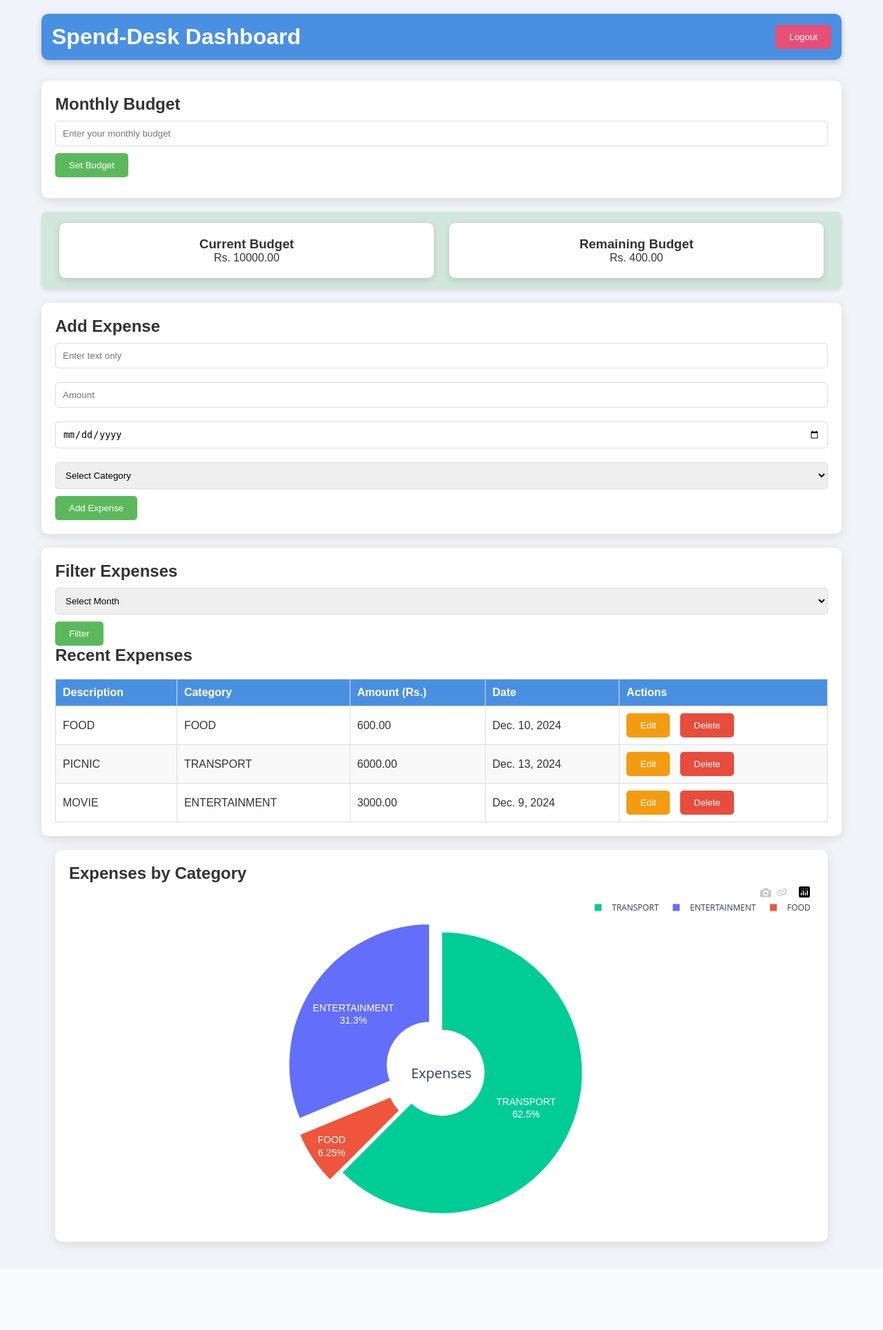
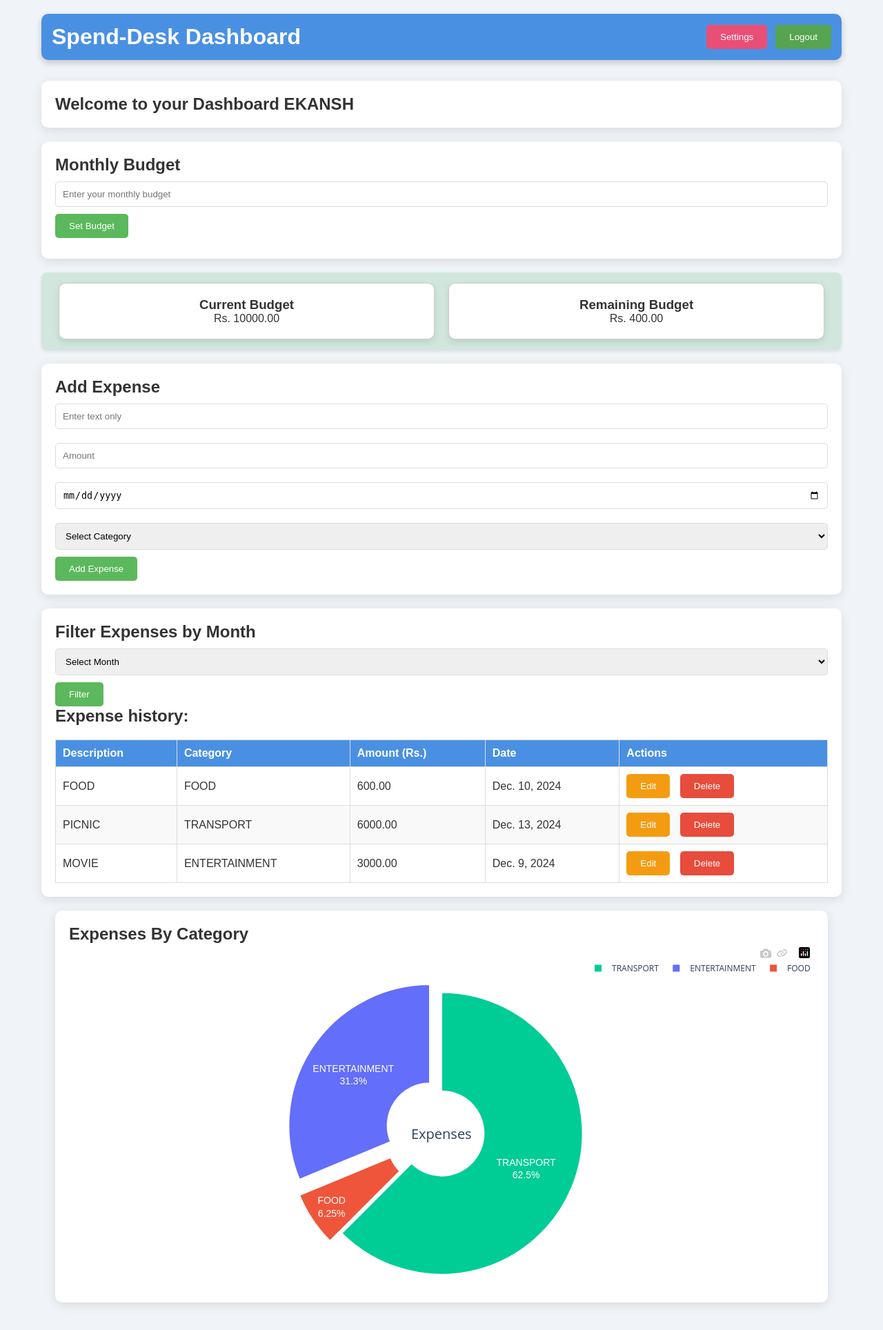
Before and after one commit to EkanshGupta0618/Spend-Desk, a Django app: page /dashboard/ in a window 1280 px wide. Shown: the whole page at 69% size. Before the commit the page ends 1811 px from the top, so only its background shows below. Run offline with Django 5.2, Linux system fonts and the light colour scheme; a user stored in the database is signed in; data comes from the database, SQL or seed files in the repository; both versions use the stored data as it was after the commit.

Commit message:
modified:   app1/__pycache__/views.cpython-312.pyc 	modified:   app1/views.py 	modified:   db.sqlite3 	modified:   registration/__pycache__/urls.cpython-312.pyc 	modified:   registration/urls.py 	modified:   static/css/dashboard.css 	modified:   static/css/home.css 	new file:   "static/images/DALL\302\267E 2024-12-18 14.06.48 - A woman with a calm and happy expression using a laptop while sitting comfortably. The laptop screen shows a generic financial management website inte.webp" 	modified:   templates/dashboard.html 	modified:   templates/home.html

```diff
--- a/app1/views.py
+++ b/app1/views.py
@@ -34,6 +34,8 @@ def home_page(request):
             fail_silently=False,
         )
         return render(request, 'home.html')
+    return render(request, 'home.html')  # Ensure to return a response for GET requests
+
 # ===============================================================================
 # ============================Login Page=========================================
 #For login page of the website
@@ -141,6 +143,9 @@ def password_reset(request):
 @login_required(login_url='login')
 def dashboard(request):
 
+    #fectch user name
+    user_name = request.user.username
+
     # Fetch the user's budget
     budget = Budget.objects.filter(user=request.user).first()
     current_budget = budget.monthly_budget if budget else 0.0
@@ -229,6 +234,7 @@ def dashboard(request):
     months = [(i, datetime(2021, i, 1).strftime('%B')) for i in range(1, 13)]  # Example year 2021
 
     return render(request, 'dashboard.html', {
+        'user_name': user_name.upper(),
         'budget': current_budget,
         'remaining': remaining_budget,
         'expenses': expenses,
@@ -259,7 +265,6 @@ def set_budget(request):
     return redirect('dashboard')  # Redirect if not a POST request
 # ==================================================================================
 # ============================= Add Expense Page====================================
-# In app1/views.py
 @login_required(login_url='login')
 def add_expense(request):
     if request.method == 'POST':
@@ -280,9 +285,9 @@ def add_expense(request):
         else:  # Otherwise, create a new expense
             Expense.objects.create(
                 user=request.user,
-                description=description,
+                description=description.upper(),
                 amount=amount,
-                category=category,
+                category=category.upper(),
                 date=date  # Set the date
             )
             messages.success(request, 'Expense added successfully!')
--- a/registration/urls.py
+++ b/registration/urls.py
@@ -23,10 +23,10 @@ from django.contrib.auth.views import LogoutView
 
 urlpatterns = [
     path('admin/', admin.site.urls),
-    path('', views.sign_up_page, name='signup'),                                # SignUpPage to sign_up_page
+    path('signup/', views.sign_up_page, name='signup'),                                # SignUpPage to sign_up_page
     path('login/', views.login_page, name='login'),                             # LoginPage to login_page
     path('logout/', LogoutView.as_view(next_page='login'), name='logout'),      # LogoutPage to logout
-    path('home/', views.home_page, name='home'),                                # HomePage to home_page
+    path('', views.home_page, name='home'),                                # HomePage to home_page
     path('forgot_password/', views.forgot_password, name='forgot_password'),    # ForgotPassword to forgot_password
     path('otp_fill/', views.otp_fill, name='otp_fill'),                         # OTP_Fill to otp_fill
     path('password_reset/', views.password_reset, name='password_reset'),       # PasswordReset
--- a/static/css/dashboard.css
+++ b/static/css/dashboard.css
@@ -28,9 +28,26 @@ body {
   box-shadow: 0 4px 10px rgba(0, 0, 0, 0.2);
 }
 
+.user-btn{
+  display: flex;
+  justify-content: space-between;
+  align-items: center;
+}
+
+.setting-btn {
+  background-color: #56a44f; /* Pink background */
+  color: white;
+  padding: 10px 20px;
+  border: none;
+  border-radius: 5px;
+  cursor: pointer;
+  transition: background-color 0.3s ease;
+}
+
 .logout-btn {
   background-color: #e94e77; /* Pink background */
   color: white;
+  margin: 0 12px;
   padding: 10px 20px;
   border: none;
   border-radius: 5px;
@@ -133,6 +150,7 @@ table {
   width: 100%;
   border-collapse: collapse; /* Ensures borders are collapsed */
   margin-top: 20px; /* Adds space above the table */
+  text-transform: capitalize;
 }
 
 th,
@@ -199,10 +217,12 @@ tr:hover {
 
 .chart-container {
   margin: 20px;
+  text-transform: capitalize;
 }
 
 .plotly-graph-div {
   transition: transform 0.3s ease; /* Smooth transition for zoom effect */
+  text-transform: capitalize;
 }
 
 /* Media Queries for Responsive Design */
--- a/static/css/home.css
+++ b/static/css/home.css
@@ -142,6 +142,5 @@ body {
 .about-us {
   justify-content: center;
   align-items: center;
-  background-color: #a94f1abb;
-  color: white;
+  color: black;
 }
--- a/templates/dashboard.html
+++ b/templates/dashboard.html
@@ -15,12 +15,23 @@
     <div class="container">
         <div class="header">
             <h1>Spend-Desk Dashboard</h1>
-            <form action="{% url 'logout' %}" method="POST">
-                {% csrf_token %}
-                <button type="submit" class="logout-btn">Logout</button>
-            </form>
+            <div class="user-btn">
+                <form action="{% url 'logout' %}" method="POST">
+                    {% csrf_token %}
+                    <button type="submit" class="logout-btn">Settings</button>
+                </form>
+                <form action="{% url 'logout' %}" method="POST">
+                    {% csrf_token %}
+                    <button type="submit" class="setting-btn">Logout</button>
+                </form>
+            </div>
         </div>
 
+        <div class="budget-section">
+            <div>
+                <h2>Welcome to your Dashboard {{ user_name }}</h2>
+            </div>
+        </div>
 
         <div class="budget-section">
             <h2>Monthly Budget</h2>
@@ -71,7 +82,7 @@
 
         <div class="expense-list">
              <div class="filter-section">
-                <h2>Filter Expenses</h2>
+                <h2>Filter Expenses by Month</h2>
                 <form method="GET">
                     <select name="month" required>
                         <option value="">Select Month</option>
@@ -84,7 +95,7 @@
                     <button type="submit" class="submit-btn">Filter</button>
                 </form>
             </div>
-            <h2>Recent Expenses</h2>
+            <h2>Expense history: </h2>
             <table>
                 <thead>
                     <tr>
```
Also changed, not shown: templates/home.html (+0 -17 lines), db.sqlite3, static/images/DALL·E 2024-12-18 14.06.48 - A woman with a calm and happy expression using a laptop while sitting comfortably. The laptop screen shows a generic financial management website inte.webp (added).
